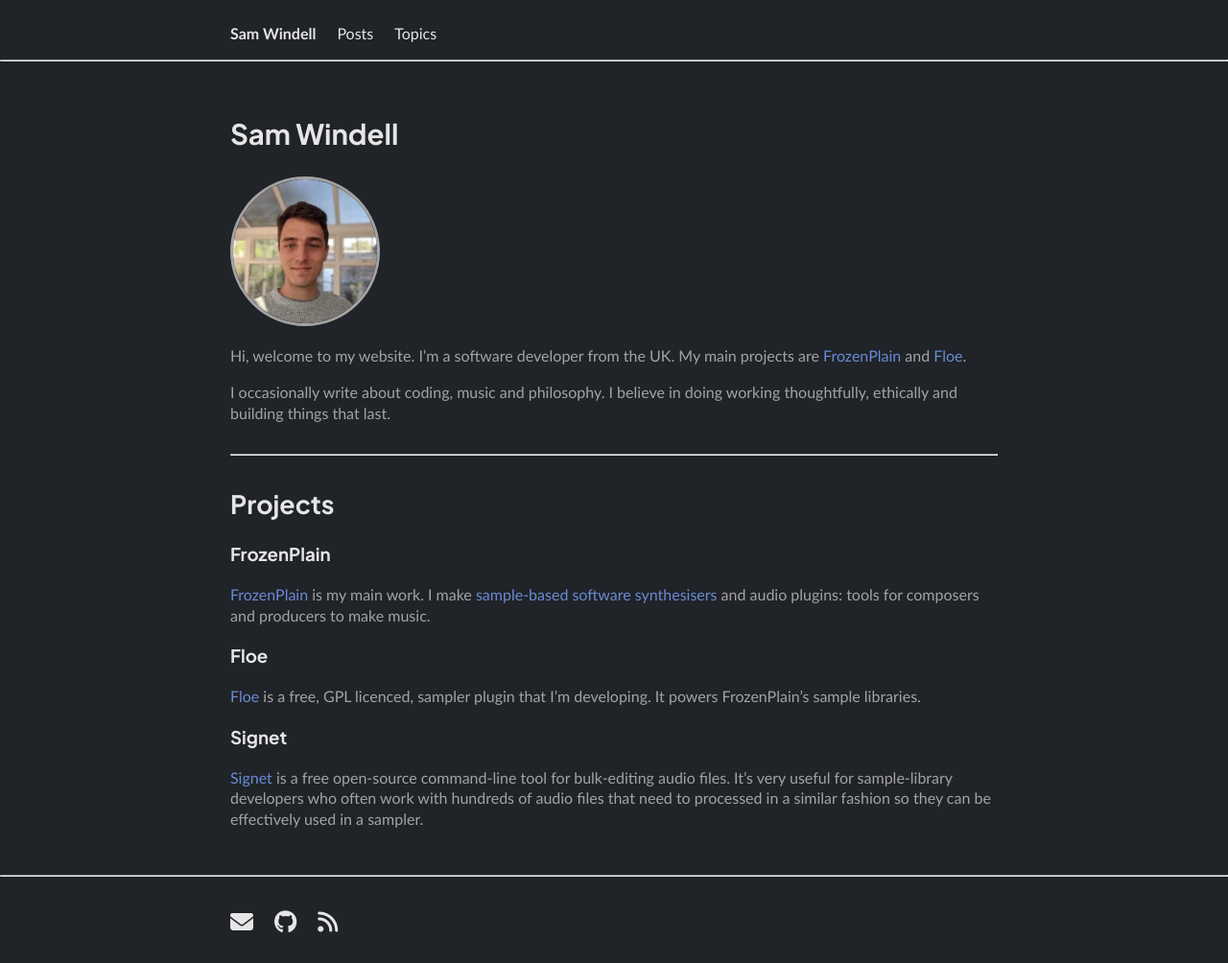
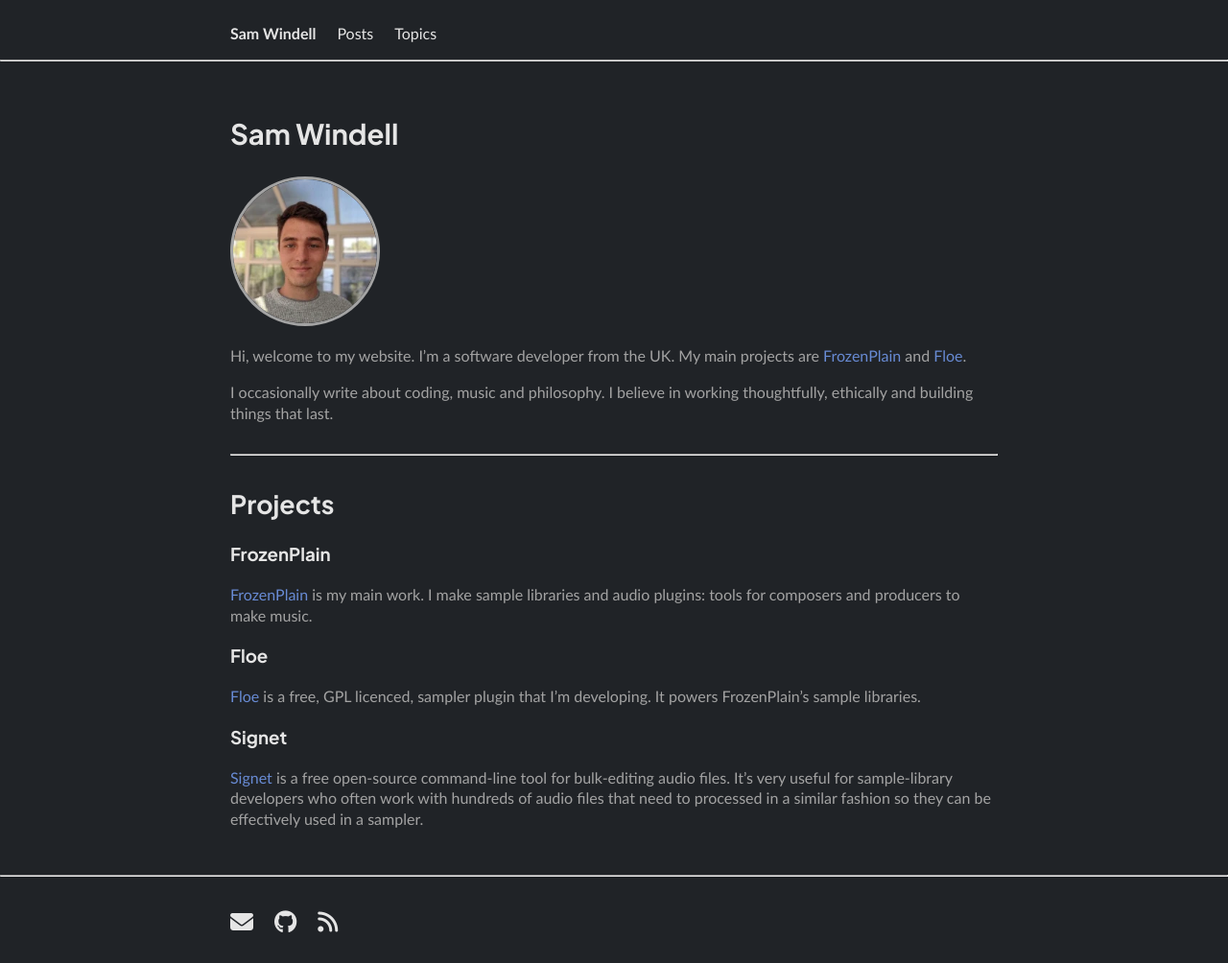
Before and after one commit to SamWindell/samwindell.github.io, a Jekyll site: the page built from index.md, in a window 1280 px wide. Shown: the whole page at 96% size. Built offline with Jekyll 4.4.1, drawn with Linux system fonts in a browser that asks for light colours.

Commit message:
edit home

```diff
--- a/index.md
+++ b/index.md
@@ -7,14 +7,14 @@ layout: default
 
 Hi, welcome to my website. I'm a software developer from the UK. My main projects are [FrozenPlain](https://frozenplain.com) and [Floe](https://floe.audio).
 
-I occasionally write about coding, music and philosophy. I believe in doing working thoughtfully, ethically and building things that last.
+I occasionally write about coding, music and philosophy. I believe in working thoughtfully, ethically and building things that last.
 
 ---
 
 ## Projects
 
 ### FrozenPlain
-[FrozenPlain](https://frozenplain.com) is my main work. I make [sample-based software synthesisers](https://en.wikipedia.org/wiki/Sample-based_synthesis) and audio plugins: tools for composers and producers to make music.
+[FrozenPlain](https://frozenplain.com) is my main work. I make sample libraries and audio plugins: tools for composers and producers to make music.
 
 ### Floe
 [Floe](https://github.com/Floe-Synth/Floe) is a free, GPL licenced, sampler plugin that I'm developing. It powers FrozenPlain's sample libraries.
```
